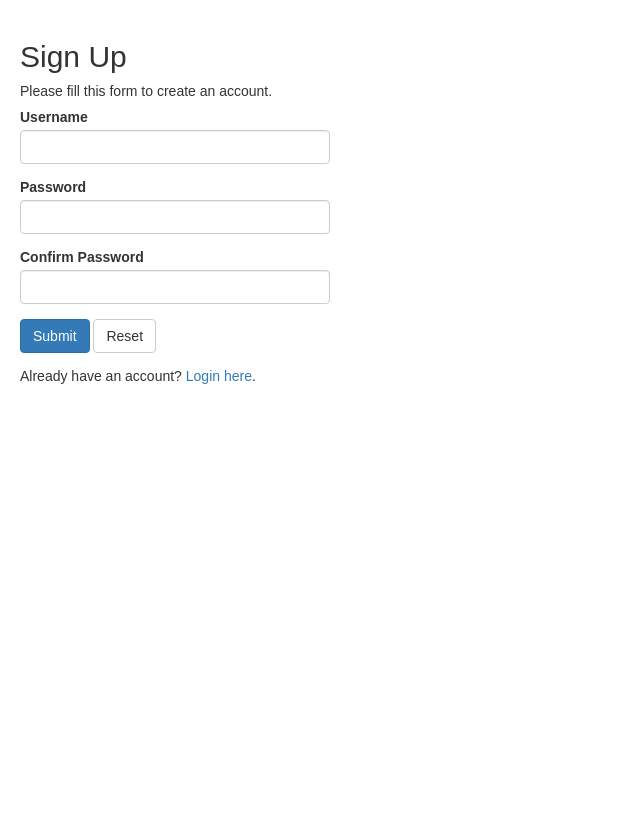
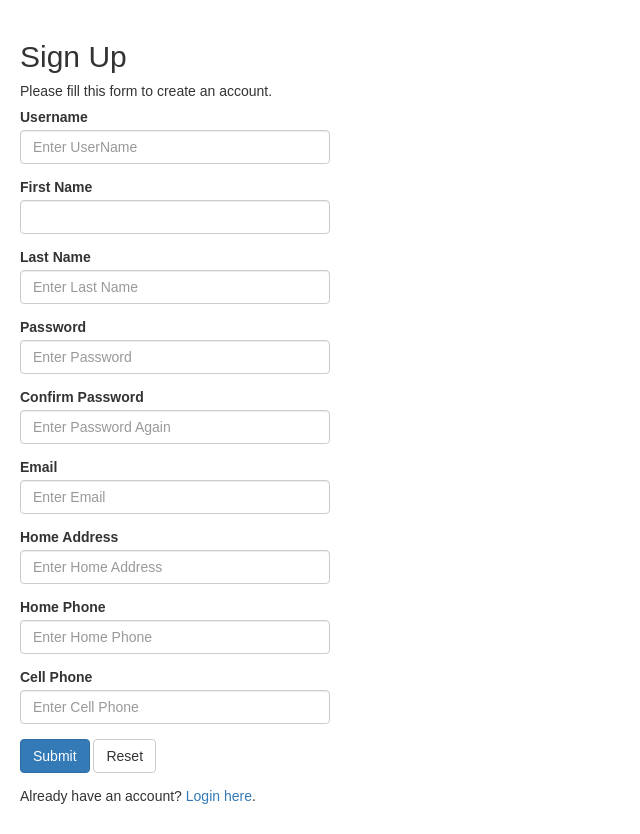
Before and after one commit to KunSu/kunsu.us, a PHP site: page /register.php in a window 1280 px wide. Shown: the whole page, without its empty margins (0-640 px from the left). Before the commit the page ends 384 px from the top, so only its background shows below. Run offline with PHP 8.4, Linux system fonts and the light colour scheme.

Commit message:
Lab: User Creation and Searching with Database

```diff
--- a/config.php
+++ b/config.php
@@ -4,7 +4,7 @@
     /* Database credentials. Assuming you are running MySQL
     server with default setting (user 'root' with no password) */
     define('DB_SERVER', 'localhost');
-    define('DB_USERNAME', 'kunsu');
+    define('DB_USERNAME', 'dev');
     define('DB_PASSWORD', '123456');
     define('DB_NAME', 'kunsu');
 
--- a/login.php
+++ b/login.php
@@ -55,7 +55,7 @@ if($_SERVER["REQUEST_METHOD"] == "POST"){
         ) {
             if(mysqli_stmt_num_rows($stmt) == 1){
                 if(mysqli_stmt_fetch($stmt)){
-                    if(password_verify($password, $hashed_password)){
+                    if(md5($password) == $hashed_password) {
                         // Password is correct, so start a new session
                         session_start();
 
@@ -108,7 +108,8 @@ if($_SERVER["REQUEST_METHOD"] == "POST"){
                 <input type="password" name="password" class="form-control" placeholder="Password">
             </div>
             <br>
-            <button type="submit" class="btn btn-primary">Submit</button>
+            <button type="submit" class="btn btn-success">Submit</button>
+            <a href="register.php" class="btn btn-primary">Sign Up</a>
             <a href="index.php" class="btn btn-danger">Home Page</a>
         </form>
     </div>
--- a/register.php
+++ b/register.php
@@ -5,77 +5,123 @@
 require_once "config.php";
 
 // Define variables and initialize with empty values
-$username = $password = $confirm_password = "";
-$username_err = $password_err = $confirm_password_err = "";
+$username = $password = $confirm_password = $homeaddress = $homephone = $cellphone = $firstname = $lastname = $email = "";
+$username_err = $password_err = $confirm_password_err = $email_err = $homeaddress_err = $homephone_err = $firstname_err = $lastname_err = "";
+$error = false;
+
+function displayError($msg) {
+    if (!empty($msg)) {
+        echo "
+        <div class=\"alert alert-danger\" role=\"alert\">
+            $msg
+        </div>
+        ";
+    }
+}
 
 // Processing form data when form is submitted
 if($_SERVER["REQUEST_METHOD"] == "POST"){
 
+    $username = trim($_POST["username"]);
+    // Check if username is empty
+    if(empty($username)){
+        $error = true;
+        $username_err = "Please enter username.";
+    } else {
         // Validate username
-    if(empty(trim($_POST["username"]))){
-        $username_err = "Please enter a username.";
-    } else{
-        // Prepare a select statement
-        $sql = "SELECT id FROM users WHERE username = ?";
+        $sql = "SELECT id FROM users WHERE username = '" . $username . "'";
+        $result = mysqli_query($db_connection, $sql);
 
-        if($stmt = mysqli_prepare($db_connection, $sql)){
-            // Bind variables to the prepared statement as parameters
-            mysqli_stmt_bind_param($stmt, "s", $param_username);
-
-            // Set parameters
-            $param_username = trim($_POST["username"]);
-
-            // Attempt to execute the prepared statement
-            if(mysqli_stmt_execute($stmt)){
-                /* store result */
-                mysqli_stmt_store_result($stmt);
-
-                if(mysqli_stmt_num_rows($stmt) == 1){
+        if(count(mysqli_fetch_array($result)) >= 1){
+            $error = true;
             $username_err = "This username is already taken.";
-                } else{
-                    $username = trim($_POST["username"]);
-                }
-            } else{
-                echo "Oops! Something went wrong. Please try again later.";
         }
     }
 
-        // Close statement
-        mysqli_stmt_close($stmt);
+    $email = trim($_POST["email"]);
+    // Check if email is empty
+    if(empty($email)){
+        $error = true;
+        $email_err = "Please enter email.";
+    } else {
+        // Validate email
+        $sql = "SELECT id FROM users WHERE email = '" . $email . "'";
+        $result = mysqli_query($db_connection, $sql);
+
+        if(count(mysqli_fetch_array($result)) >= 1){
+            $error = true;
+            $email_err = "This email is already taken.";
+        }
     }
 
+    $password = trim($_POST["password"]);
     // Validate password
-    if(empty(trim($_POST["password"]))){
+    if(empty($password)){
+        $error = true;
         $password_err = "Please enter a password.";
-    } elseif(strlen(trim($_POST["password"])) < 6){
+    } elseif(strlen($password) < 6){
+        $error = true;
         $password_err = "Password must have atleast 6 characters.";
-    } else{
-        $password = trim($_POST["password"]);
     }
 
+    $confirm_password = trim($_POST["confirm_password"]);
     // Validate confirm password
-    if(empty(trim($_POST["confirm_password"]))){
+    if(empty($confirm_password)){
+        $error = true;
         $confirm_password_err = "Please confirm password.";
     } else{
-        $confirm_password = trim($_POST["confirm_password"]);
         if(empty($password_err) && ($password != $confirm_password)){
+            $error = true;
             $confirm_password_err = "Password did not match.";
         }
     }
 
+    $homeaddress = trim($_POST["homeaddress"]);
+    // Validate homeaddress
+    if(empty($homeaddress)){
+        $error = true;
+        $homeaddress_err = "Please enter a homea ddress.";
+    }
+
+    $homephone = trim($_POST["homephone"]);
+    // Validate homephone
+    if(empty($homephone)){
+        $error = true;
+        $homephone_err = "Please enter a home phone.";
+    } elseif(strlen($homephone) != 10){
+        $error = true;
+        $homephone_err = "Home Phone must have 10 digits.";
+    }
+
+    $firstname = trim($_POST["firstname"]);
+    // Validate firstname
+    if(empty($firstname)){
+        $error = true;
+        $firstname_err = "Please enter a home phone.";
+    }
+
+    $lastname = trim($_POST["lastname"]);
+    // Validate lastname
+    if(empty($lastname)){
+        $error = true;
+        $lastname_err = "Please enter a home phone.";
+    }
+
+    $cellphone = trim($_POST["cellphone"]);
+
     // Check input errors before inserting in database
-    if(empty($username_err) && empty($password_err) && empty($confirm_password_err)){
+    if(!$error){
 
         // Prepare an insert statement
-        $sql = "INSERT INTO users (username, password) VALUES (?, ?)";
-
+        $sql = "INSERT INTO users (username, password, created_at, firstname, lastname, email, homeaddress, homephone, cellphone)
+                VALUE (?, ?, NOW(), ?, ?, ?, ?, ?, ?)";
+        echo $sql;
         if($stmt = mysqli_prepare($db_connection, $sql)){
             // Bind variables to the prepared statement as parameters
-            mysqli_stmt_bind_param($stmt, "ss", $param_username, $param_password);
-
+            mysqli_stmt_bind_param($stmt, "ssssssss", $username, $param_password, $firstname, $lastname, $email, $homeaddress, $homephone, $cellphone);
+            // echo $stmt;
             // Set parameters
-            $param_username = $username;
-            $param_password = password_hash($password, PASSWORD_DEFAULT); // Creates a password hash
+            $param_password = mD5($password); // Creates a password hash
 
             // Attempt to execute the prepared statement
             if(mysqli_stmt_execute($stmt)){
@@ -110,21 +156,50 @@ if($_SERVER["REQUEST_METHOD"] == "POST"){
     <div class="wrapper">
         <h2>Sign Up</h2>
         <p>Please fill this form to create an account.</p>
-        <form action="<?php echo htmlspecialchars($_SERVER["PHP_SELF"]); ?>" method="post">
-            <div class="form-group <?php echo (!empty($username_err)) ? 'has-error' : ''; ?>">
+        <form action="register.php" method="post">
+            <div class="form-group">
                 <label>Username</label>
-                <input type="text" name="username" class="form-control" value="<?php echo $username; ?>">
-                <span class="help-block"><?php echo $username_err; ?></span>
+                <input type="text" name="username" class="form-control" value="<?php echo $username; ?>" placeholder="Enter UserName">
+                <span class="help-block"><?php echo displayError($username_err); ?></span>
             </div>
-            <div class="form-group <?php echo (!empty($password_err)) ? 'has-error' : ''; ?>">
+            <div class="form-group">
+                <label for="FirstName">First Name</label>
+                <input type="text" name="firstname" class="form-control" value=" <?php echo $firstname; ?>" placeholder="Enter First Name">
+                <span class="help-block"><?php echo displayError($firstname_err); ?></span>
+            </div>
+            <div class="form-group">
+                <label for="lastname">Last Name</label>
+                <input type="text" name="lastname" class="form-control" value="<?php echo $lastname; ?>" placeholder="Enter Last Name">
+                <span class="help-block"><?php echo displayError($lastname_err); ?></span>
+            </div>
+            <div class="form-group">
                 <label>Password</label>
-                <input type="password" name="password" class="form-control" value="<?php echo $password; ?>">
-                <span class="help-block"><?php echo $password_err; ?></span>
+                <input type="password" name="password" class="form-control" value="<?php echo $password; ?>" placeholder="Enter Password">
+                <span class="help-block"><?php echo displayError($password_err); ?></span>
             </div>
-            <div class="form-group <?php echo (!empty($confirm_password_err)) ? 'has-error' : ''; ?>">
+            <div class="form-group">
                 <label>Confirm Password</label>
-                <input type="password" name="confirm_password" class="form-control" value="<?php echo $confirm_password; ?>">
-                <span class="help-block"><?php echo $confirm_password_err; ?></span>
+                <input type="password" name="confirm_password" class="form-control" value="<?php echo $confirm_password; ?>" placeholder="Enter Password Again">
+                <span class="help-block"><?php echo displayError($confirm_password_err); ?></span>
+            </div>
+            <div class="form-group">
+                <label for="exampleInputEmail1">Email</label>
+                <input type="email" name="email" class="form-control" value="<?php echo $email; ?>" placeholder="Enter Email">
+                <span class="help-block"><?php echo displayError($email_err); ?></span>
+            </div>
+            <div class="form-group">
+                <label for="HomeAddress">Home Address</label>
+                <input type="text" name="homeaddress" class="form-control" value="<?php echo $homeaddress; ?>" placeholder="Enter Home Address">
+                <span class="help-block"><?php echo displayError($homeaddress_err); ?></span>
+            </div>
+            <div class="form-group">
+                <label for="HomePhone">Home Phone</label>
+                <input type="text" name="homephone" class="form-control" value="<?php echo $homephone; ?>" placeholder="Enter Home Phone">
+                <span class="help-block"><?php echo displayError($homephone_err); ?></span>
+            </div>
+            <div class="form-group">
+                <label for="CellPhone">Cell Phone</label>
+                <input type="text" name="cellphone" class="form-control" value="<?php echo $cellphone; ?>" placeholder="Enter Cell Phone">
             </div>
             <div class="form-group">
                 <input type="submit" class="btn btn-primary" value="Submit">
```
Also changed, not shown: admin.php (+71 -4 lines), testing.php (added, +170 -0 lines). Lines whose indentation alone changed are shown as unchanged.
